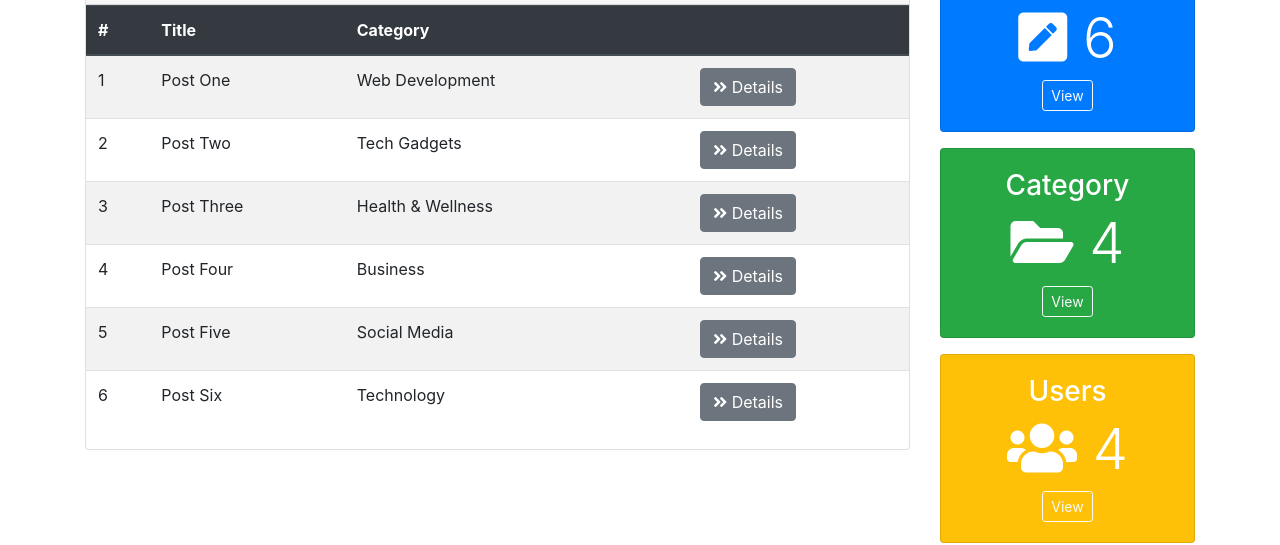
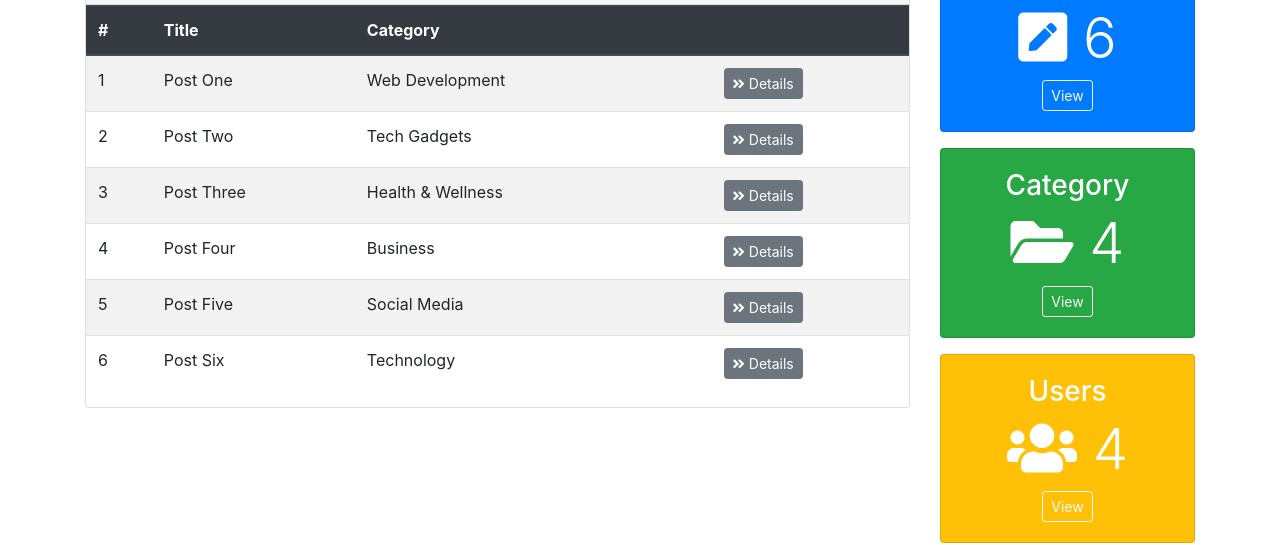
Before and after one commit to psyhedeliq/blog, a plain HTML site: page index.html in a window 1280 px wide. Shown: the part 288-833 px from the top of the page. Drawn offline with nearby package versions, Linux system fonts and the light colour scheme; a script that the page names is missing.

Commit message:
fix table on small device

```diff
--- a/index.html
+++ b/index.html
@@ -149,7 +149,7 @@
                     <td>Web Development</td>
                     <td></td>
                     <td>
-                      <a href="details.html" class="btn btn-secondary">
+                      <a href="details.html" class="btn btn-secondary btn-sm">
                         <i class="fas fa-angle-double-right"></i> Details
                       </a>
                     </td>
@@ -160,7 +160,7 @@
                     <td>Tech Gadgets</td>
                     <td></td>
                     <td>
-                      <a href="details.html" class="btn btn-secondary">
+                      <a href="details.html" class="btn btn-secondary btn-sm">
                         <i class="fas fa-angle-double-right"></i> Details
                       </a>
                     </td>
@@ -171,7 +171,7 @@
                     <td>Health & Wellness</td>
                     <td></td>
                     <td>
-                      <a href="details.html" class="btn btn-secondary">
+                      <a href="details.html" class="btn btn-secondary btn-sm">
                         <i class="fas fa-angle-double-right"></i> Details
                       </a>
                     </td>
@@ -182,7 +182,7 @@
                     <td>Business</td>
                     <td></td>
                     <td>
-                      <a href="details.html" class="btn btn-secondary">
+                      <a href="details.html" class="btn btn-secondary btn-sm">
                         <i class="fas fa-angle-double-right"></i> Details
                       </a>
                     </td>
@@ -193,7 +193,7 @@
                     <td>Social Media</td>
                     <td></td>
                     <td>
-                      <a href="details.html" class="btn btn-secondary">
+                      <a href="details.html" class="btn btn-secondary btn-sm">
                         <i class="fas fa-angle-double-right"></i> Details
                       </a>
                     </td>
@@ -204,7 +204,7 @@
                     <td>Technology</td>
                     <td></td>
                     <td>
-                      <a href="details.html" class="btn btn-secondary">
+                      <a href="details.html" class="btn btn-secondary btn-sm">
                         <i class="fas fa-angle-double-right"></i> Details
                       </a>
                     </td>
```
